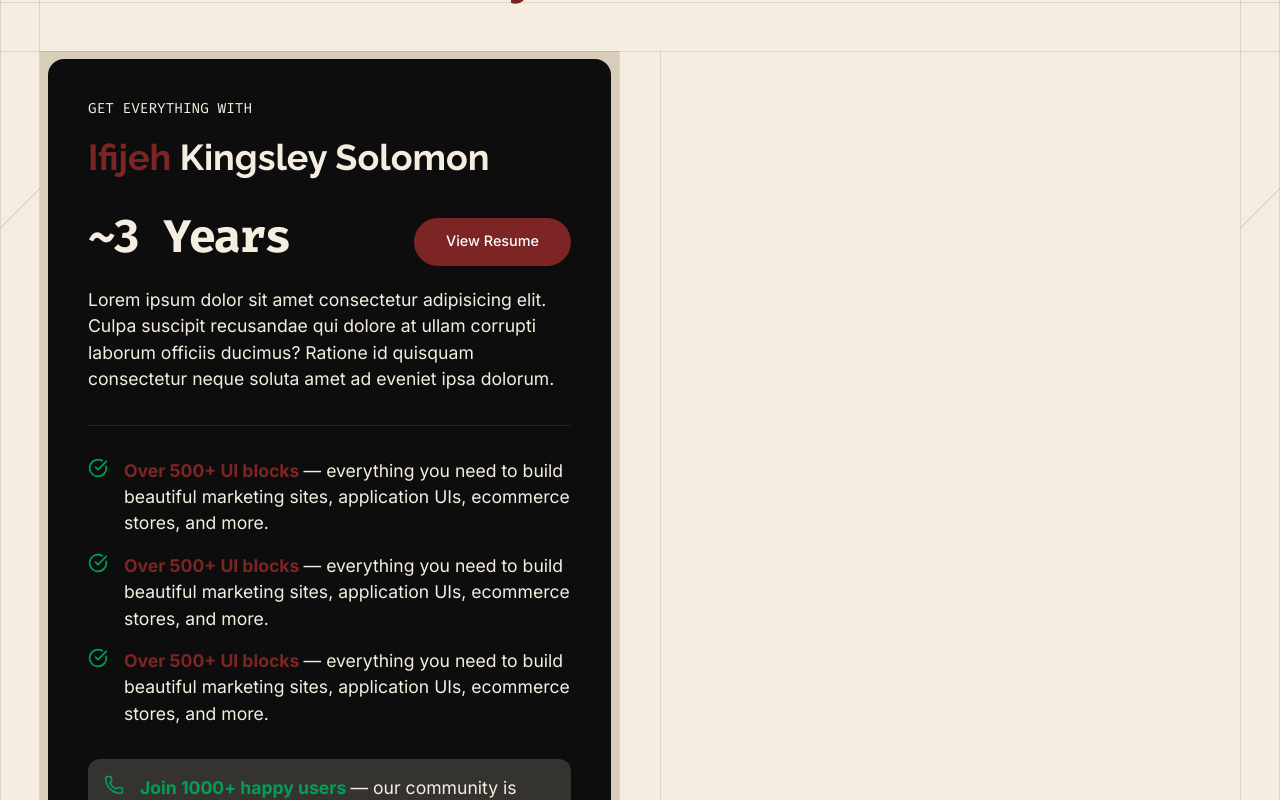
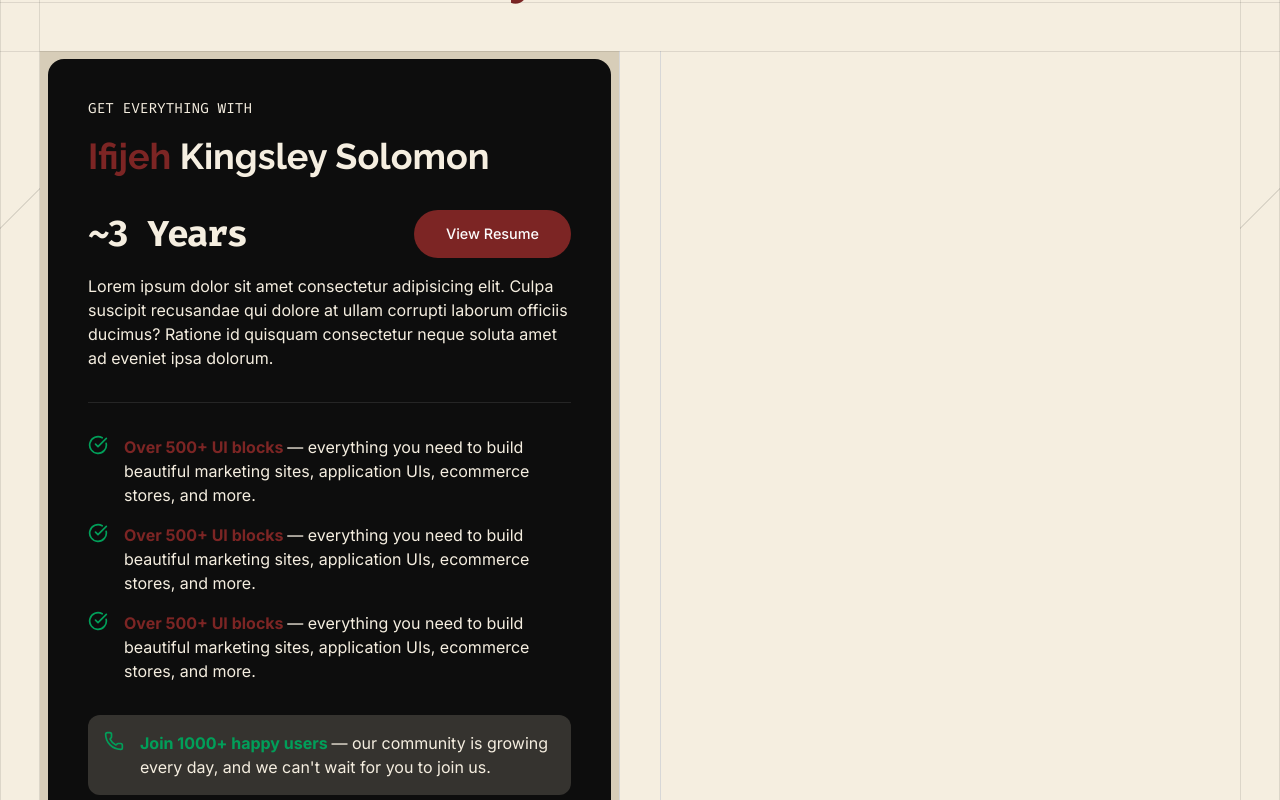
Before and after one commit to kinxlo/Me, a Next.js app: page / in a window 1280 px wide. Shown: the part 1840-2640 px from the top of the page. Built offline with nearby package versions, Linux system fonts and the light colour scheme; no server answers; a web font is replaced by a local one.

Commit message:
fix: cleanup

```diff
--- a/src/app/(external-pages)/(home)/_components/business-card.tsx
+++ b/src/app/(external-pages)/(home)/_components/business-card.tsx
@@ -6,27 +6,27 @@ import { PlainCard } from "./plain-card";
 
 export const BusinessCard = () => {
   return (
-    <PlainCard className="bg-foreground text-background space-y-8 p-10">
+    <PlainCard className="bg-foreground text-background space-y-8 p-5 lg:p-10">
       <section className={`space-y-4`}>
-        <p className={`font-mono text-sm uppercase`}>Get everything with</p>
-        <h3>
+        <p className={`font-mono text-xs uppercase lg:text-sm`}>Get everything with</p>
+        <h3 className={`text-xl lg:text-3xl`}>
           <span className={`text-primary`}>Ifijeh</span> Kingsley Solomon
         </h3>
       </section>
       <section className={`space-y-4`}>
-        <div className={`flex items-center justify-between space-y-2`}>
-          <p className={`font-mono text-4xl font-black tracking-tighter`}>~3 Years</p>
+        <div className={`flex items-center justify-between gap-2`}>
+          <p className={`font-mono text-xl font-black tracking-tighter lg:text-3xl`}>~3 Years</p>
           <MainButton variant={`primary`} className={`rounded-full`}>
             View Resume
           </MainButton>
         </div>
-        <p>
+        <p className={`text-xs/4 lg:text-[16px]/6`}>
           Lorem ipsum dolor sit amet consectetur adipisicing elit. Culpa suscipit recusandae qui dolore at ullam
           corrupti laborum officiis ducimus? Ratione id quisquam consectetur neque soluta amet ad eveniet ipsa dolorum.
         </p>
       </section>
       <Separator className={`bg-gray-100/10`} />
-      <section className={`space-y-4`}>
+      <section className={`space-y-4 text-xs/4 lg:text-[16px]/6`}>
         <div className={`flex items-start gap-4`}>
           <span>
             <CheckCircle size={20} className={`text-success`} />
@@ -55,7 +55,7 @@ export const BusinessCard = () => {
           </p>
         </div>
       </section>
-      <div className={`bg-secondary/20 flex gap-4 rounded-xl p-4`}>
+      <div className={`bg-secondary/20 flex gap-4 rounded-xl p-4 text-xs/4 lg:text-[16px]/6`}>
         <span>
           <Phone size={20} className={`text-success`} />
         </span>
```
